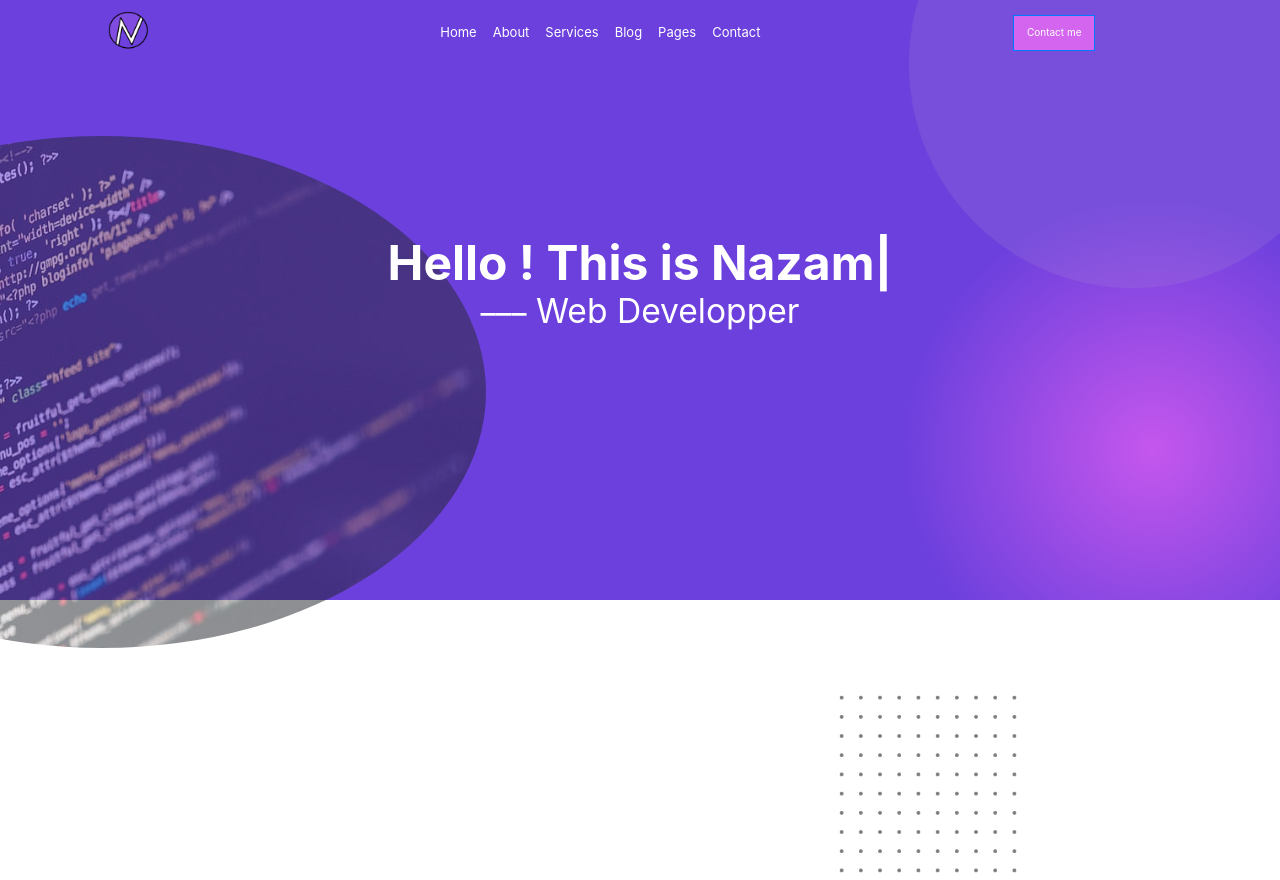
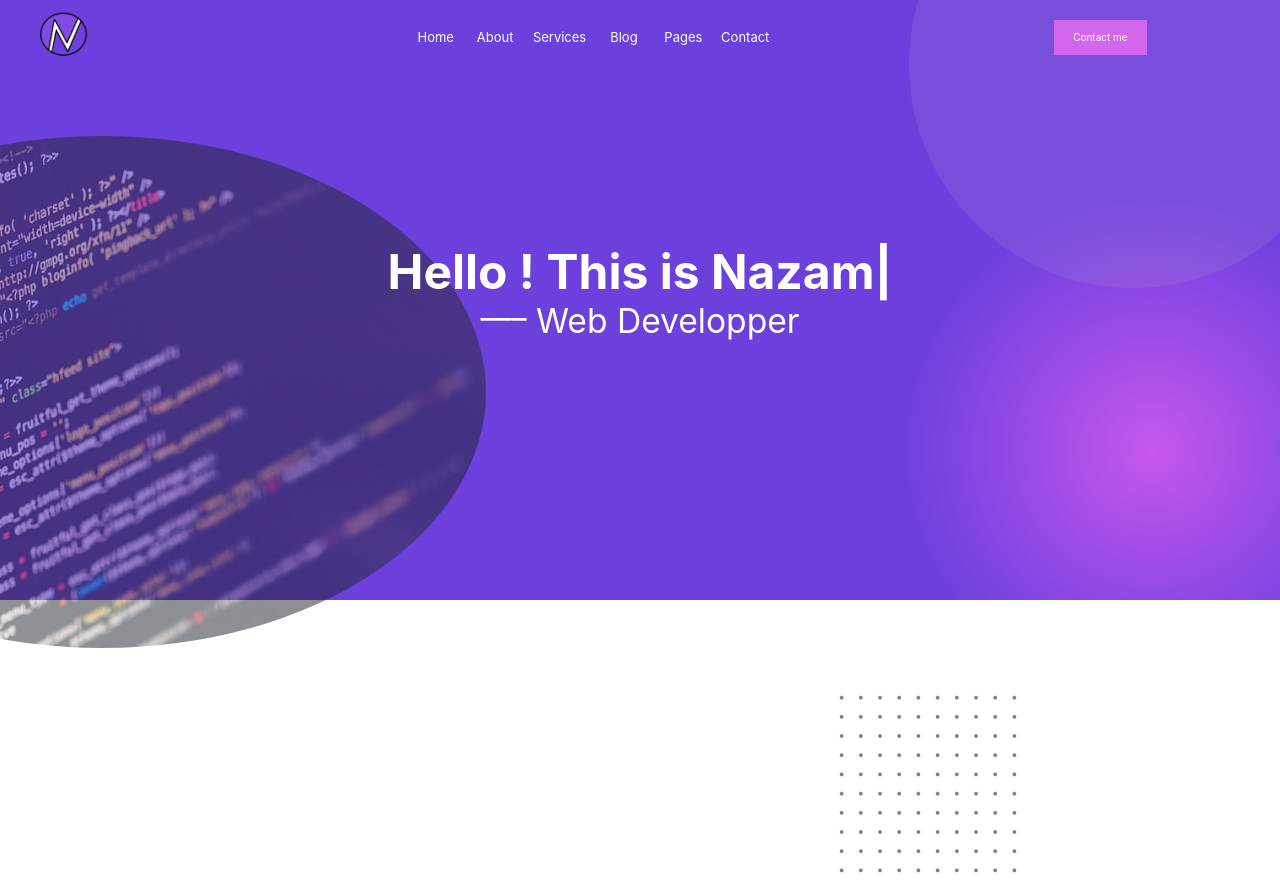
Before and after one commit to nazam1998/portfolio_react, a React (Create React App) app: page / in a window 1280 px wide. Shown: the top 880 px of the page. Built offline with nearby package versions, Linux system fonts and the light colour scheme.

Commit message:
header responsive done

```diff
--- a/src/components/Nav.jsx
+++ b/src/components/Nav.jsx
@@ -4,22 +4,21 @@ const Nav = () => {
 
     return (
 
-        <nav className="navbar navbar-expand-lg navbar-light bg-transparent container mx-auto">
-            <img src={Logo} alt="" className='img-fluid w-25 col-1'/>
+        <nav className="navbar navbar-expand-lg navbar-light bg-transparent mx-auto">
+            <img src={Logo} alt="" className='img-fluid w-25 col-lg-1' />
             <button className="navbar-toggler" type="button" data-toggle="collapse" data-target="#navbarNavAltMarkup" aria-controls="navbarNavAltMarkup" aria-expanded="false" aria-label="Toggle navigation">
                 <span className="navbar-toggler-icon"></span>
             </button>
             <div className="collapse navbar-collapse" id="navbarNavAltMarkup">
                 <div className="navbar-nav offset-lg-3 col-lg-6 text-center">
 
-                    <a className="col-lg col  nav-item nav-link active" href="#">Home<span className="sr-only">(current)</span></a>
+                    <a className="col-lg col nav-item nav-link active" href="#">Home<span className="sr-only">(current)</span></a>
                     <a className="col-lg col nav-item nav-link" href="#">About</a>
                     <a className="col-lg col nav-item nav-link" href="#">Services</a>
                     <a className="col-lg col nav-item nav-link" href="#">Blog</a>
                     <a className="col-lg col nav-item nav-link" href="#">Pages</a>
                     <a className="col-lg col nav-item nav-link" href="#">Contact</a>
-
-                    <button className='btn btn-primary w-25 col-2 offset-2 rounded-0'>Contact me</button>
+                    <button className='btn text-white w-25 col-lg-2 col-2 offset-lg-2 rounded-0'>Contact me</button>
                 </div>
             </div>
         </nav>
--- a/src/css/index.css
+++ b/src/css/index.css
@@ -8,15 +8,16 @@
   font-size: 13px;
   z-index: 4;
 }
-#header nav a {
+#header nav .navbar-nav a {
   color: #ffffff;
 }
-#header nav button {
+#header nav .navbar-nav button {
   position: relative;
   right: -33%;
   font-size: 10px;
   width: 20%;
   background-color: #d465ef;
+  z-index: 4;
 }
 #header #circle {
   position: absolute;
@@ -64,11 +65,11 @@
 #trait::before {
   content: "___  ";
   position: relative;
-  bottom: 10px;
+  bottom: 15px;
 }
 
 .blink {
-  animation: blinker 1s infinite linear;
+  animation: blinker 0.5s infinite linear;
 }
 
 @keyframes blinker {
--- a/src/sass/style.sass
+++ b/src/sass/style.sass
@@ -6,14 +6,17 @@
     nav
         font-size: 13px
         z-index: 4
-        a
-            color: #ffffff
-        button
-            position: relative
-            right: -33%
-            font-size: 10px
-            width: 20%
-            background-color: #d465ef
+        .navbar-nav
+            a
+                color: #ffffff
+            button
+                position: relative
+                right: -33%
+                font-size: 10px
+                width: 20%
+                background-color: #d465ef
+                z-index: 4
+
     #circle
         position: absolute
         top: -20%
@@ -53,10 +56,10 @@
     &::before
         content: '___  '
         position: relative
-        bottom: 10px
+        bottom: 15px
 
 .blink
-    animation: blinker 1s infinite linear
+    animation: blinker 0.5s infinite linear
 
 @keyframes blinker
     50%
```
Also changed, not shown: 1 other file (tests, documents, lock files or other folders).
